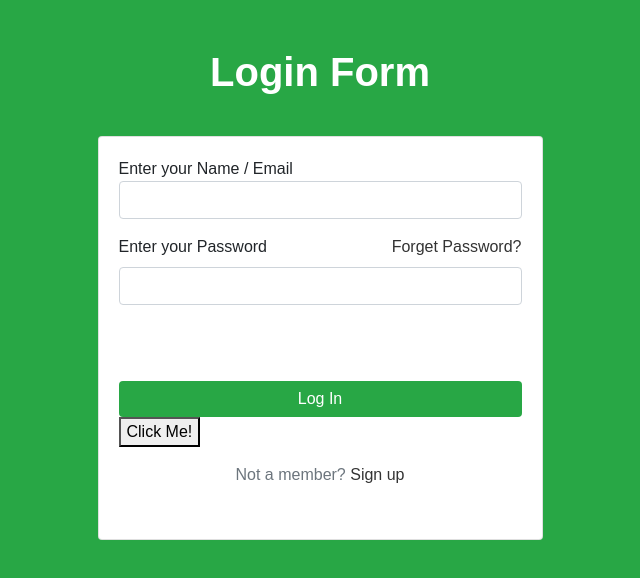
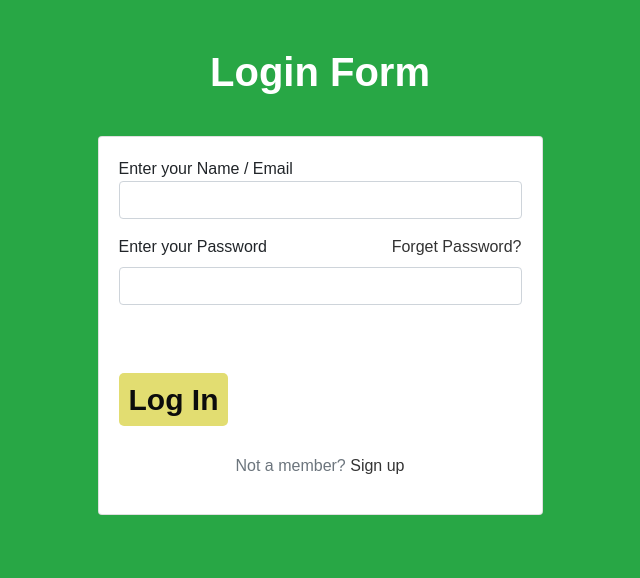
Before and after one commit to Poonkunran/horoscope, a plain HTML site: page index.html in a window 1280 px wide. Shown: the whole page, without its empty margins (320-960 px from the left). Drawn offline with nearby package versions, Linux system fonts and the light colour scheme.

Commit message:
Update index.html

```diff
--- a/index.html
+++ b/index.html
@@ -72,16 +72,15 @@ a:hover {
   <!-- <label clss="custom-control-label" for="remember-me"> Remember me? </label> -->
                 </div>
               </div>
-        <div class="form-group pt-1">
+      <!--  <div class="form-group pt-1">
      <button type="Sign in" class="btn btn-primary btn-block">Log In</button>
-        <div class="form-footer">
+        <div class="form-footer"> -->
 
 </a>
 
-                  </div>
-          <a href="login.html" target="_blank">
-    <button>Click Me!</button>
-</a>
+            <div  id="log">
+	<a href="login.html">Log In</a>
+	    </div>
 
                </form>
              <p class="small-xl pt-3 text-center">
```
